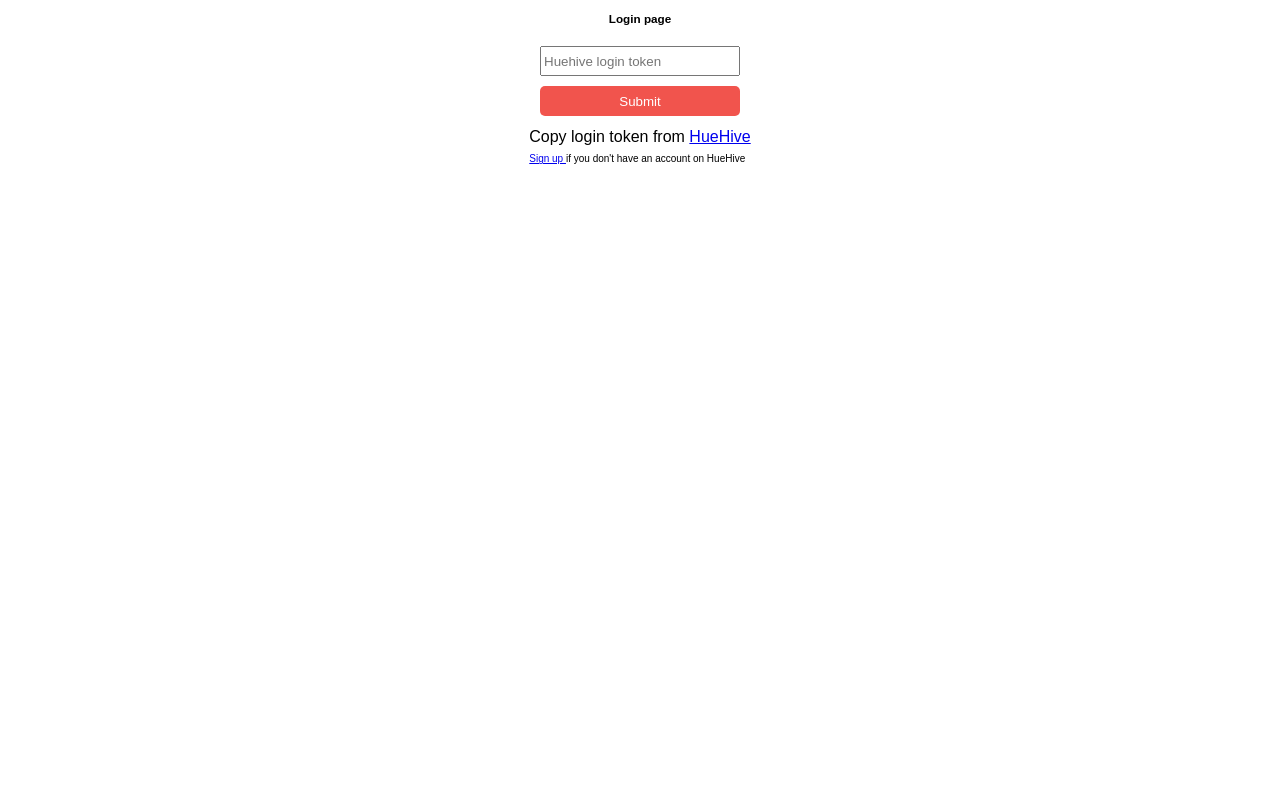
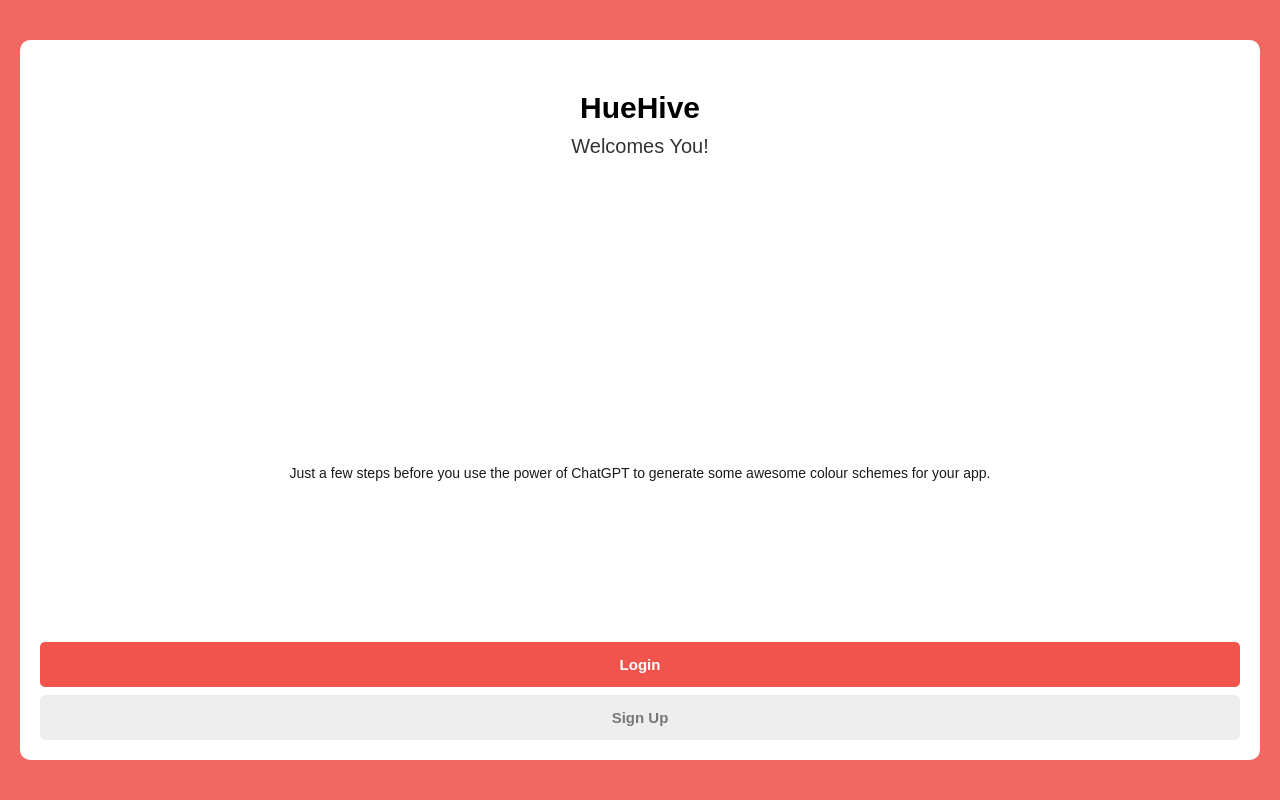
Before and after one commit to croma-app/huehive-figma-plugin, a React app: page / in a window 1280 px wide. Shown: the top 800 px of the page. Built offline with nearby package versions, Linux system fonts and the light colour scheme.

Commit message:
Tokenless login and improved login UI. (#4)
* Tokenless login and improved login UI.

* Addressing code review

```diff
--- a/package.json
+++ b/package.json
@@ -10,7 +10,8 @@
   },
   "dependencies": {
     "react": "^18.2.0",
-    "react-dom": "^18.2.0"
+    "react-dom": "^18.2.0",
+    "uuid": "^9.0.1"
   },
   "devDependencies": {
     "@figma/plugin-typings": "^1.50.0",
--- a/src/app/components/common/Header/index.css
+++ b/src/app/components/common/Header/index.css
@@ -7,7 +7,7 @@
   border-bottom: 1px solid #d9d9d9;
   margin: 0rem;
   padding: 0rem;
-  margin-bottom: .2rem;
+  margin-bottom: 0.2rem;
 }
 
 .header .header-name {
@@ -20,12 +20,12 @@
 .header .kebab > .avatar {
   border-radius: 100%;
   cursor: pointer;
-  margin: .3rem;
+  margin: 0.3rem;
 }
 
 .header .kebab {
   position: relative;
-  margin: .2rem;
+  margin: 0.2rem;
 }
 
 .header .kebab .dropdown {
--- a/src/app/components/pages/Login/index.css
+++ b/src/app/components/pages/Login/index.css
@@ -1,9 +1,98 @@
-.login-text {
-    font-size: 1.6rem;
-    margin: .2rem;
+.login-container {
+  position: relative;
+  height: 100%;
+  background-color: #eee;
+
+  & .background {
+    position: absolute;
+    width: 100%;
+  }
 }
-.sign-up-text {
-    font-size: 1rem;
-    margin: .2rem;
-    padding-top: .5rem;
+
+.login-outer {
+  position: absolute;
+  height: 100%;
+  width: 100%;
+  padding: 2em;
+  padding-top: 4rem;
+  padding-bottom: 4rem;
 }
+
+.login {
+  display: grid;
+  grid-template-columns: 1fr;
+  grid-template-rows: 2fr 3fr 8fr 8fr;
+
+  height: 100%;
+
+  padding: 2em;
+
+  background-color: white;
+  border-radius: 1em;
+
+  text-align: center;
+
+  & h1 {
+    margin-bottom: 0;
+    font-size: 3rem;
+    align-self: end;
+  }
+
+  & h2 {
+    margin-top: 0.5em;
+
+    font-size: 2rem;
+    font-weight: normal;
+    opacity: 0.8;
+  }
+
+  & .intro {
+    align-self: end;
+    font-size: 1.4rem;
+    font-weight: lighter;
+    opacity: 0.9;
+  }
+}
+
+.auth-buttons {
+  align-self: end;
+
+  & button {
+    height: 3em;
+    width: 100%;
+
+    font-size: 1.5rem;
+    font-weight: bold;
+  }
+
+  & .signup-button {
+    margin-top: 0.5em;
+
+    background: #eee;
+    color: #777;
+  }
+}
+
+.login-loading {
+  display: grid;
+  grid-template-columns: 1fr;
+  align-items: center;
+  justify-items: center;
+
+  height: 100%;
+
+  background-color: white;
+  border-radius: 1em;
+
+  & p {
+    font-size: 2rem;
+  }
+
+  & a {
+    font-size: 1.5rem;
+  }
+
+  & .error-message {
+    font-size: 1.5rem;
+  }
+}
--- a/src/app/components/pages/Login/index.tsx
+++ b/src/app/components/pages/Login/index.tsx
@@ -1,44 +1,91 @@
-import React, { useState } from 'react';
+import React, { useEffect, useState } from 'react';
+import { v4 as uuidv4 } from 'uuid';
 import { API_URL, PAGES } from '../../../utils/contants';
+
 import './index.css';
+import background from '../../../assets/loginBackground.svg';
+
 export interface LoginProps {
   setActivePage: React.Dispatch<React.SetStateAction<PAGES>>;
 }
+
+function generateRandomToken() {
+  return uuidv4();
+}
+
 const Login = function (props: LoginProps) {
   const {} = props;
   const [token, setToken] = useState('');
+  const [error, setError] = useState('');
+
+  useEffect(() => {
+    if (token) fetchUserInfo();
+  }, [token]);
+
+  const fetchUserInfo = () => {
+    const intervalId = setInterval(async () => {
+      try {
+        const res = await fetch(`${API_URL}users/temp_token_login?token=${token}`);
+
+        if (res.status == 200) {
+          clearInterval(intervalId);
+          const userInfo = await res.json();
+
+          parent.postMessage({ pluginMessage: { type: 'store-user-info', userInfo: JSON.stringify(userInfo) } }, '*');
+        } else if (res.status == 500) {
+          setError(res.statusText); //TODO Display more userfriendly error messages on login erros
+        }
+      } catch (error) {
+        setError(error.toString()); //TODO Display more userfriendly error messages on login errors
+      }
+    }, 1 * 1000);
+
+    setTimeout(() => {
+      clearInterval(intervalId); //Stop fetching data after 5 minutes of waiting
+      setToken(''); //Reset the token to bring back the login screen
+    }, 5 * 60 * 1000);
+  };
+
+  const onLoginButtonPress = () => {
+    const generatedToken = generateRandomToken();
+    window.open(`${API_URL}users/figma_token?token=${generatedToken}`);
+    setToken(generatedToken);
+  };
+
+  const onSignupButtonPress = () => {
+    window.open(`${API_URL}users/figma_token?intent=signup&token=${generateRandomToken()}`);
+  };
+
   return (
-    <div className="login">
-      <form
-        onSubmit={async (e) => {
-          e.preventDefault();
-          const res = await fetch(API_URL + 'users/temp_token_login?token=' + token);
-          const userInfo = await res.json();
-          parent.postMessage({ pluginMessage: { type: 'store-user-info', userInfo: JSON.stringify(userInfo) } }, '*');
-        }}
-      >
-        <h3>Login page</h3>
-        <input
-          value={token}
-          onChange={(e) => {
-            setToken(e.target.value);
-          }}
-          required
-          placeholder="Huehive login token"
-        />
-        <button type="submit">Submit </button>
-        <div >
-          <p className='login-text'>
-            Copy login token from{' '}
-            <a href="https://huehive.co/users/figma_token" target="_blank">
-              HueHive
+    <div className="login-container">
+      <img src={background} className="background" />
+      <div className="login-outer">
+        {token == '' ? (
+          <div className="login">
+            <h1>HueHive</h1>
+            <h2>Welcomes You!</h2>
+            <p className="intro">
+              Just a few steps before you use the power of ChatGPT to generate some awesome colour schemes for your app.
+            </p>
+            <div className="auth-buttons">
+              <button className="login-button" onClick={onLoginButtonPress}>
+                Login
+              </button>
+              <button className="signup-button" onClick={onSignupButtonPress}>
+                Sign Up
+              </button>
+            </div>
+          </div>
+        ) : (
+          <div className="login-loading">
+            <p>Waiting to login...</p>
+            <a href={`${API_URL}users/figma_token?token=${token}`} target="_blank">
+              Page didn't open? click here
             </a>
-          </p>
-          <p className='sign-up-text'>
-            <a href="https://huehive.co/users/sign_up" target="_blank">Sign up </a><span>if you don't have an account on HueHive</span>
-          </p>
-        </div>
-      </form>
+            <p className="error-message">{error}</p>
+          </div>
+        )}
+      </div>
     </div>
   );
 };
--- a/src/app/components/pages/MyPalettes/index.tsx
+++ b/src/app/components/pages/MyPalettes/index.tsx
@@ -54,7 +54,7 @@ const MyPalettes = function (props: MyPalettesProps) {
                     })}
                   </div>
                   <div className="palette__details ">
-                    <p className='palette__name'> {palette.name}</p>
+                    <p className="palette__name"> {palette.name}</p>
                     <button
                       className="add-to-figma"
                       onClick={(e) => {
--- a/src/app/styles/ui.css
+++ b/src/app/styles/ui.css
@@ -1,17 +1,13 @@
+* {
+  box-sizing: border-box;
+}
+
 html {
   font: 10px sans-serif;
 }
 body {
   box-sizing: border-box;
   margin: 0px;
-}
-
-.login > form {
-  display: flex;
-  flex-direction: column;
-  gap: 10px;
-  justify-content: center;
-  align-items: center;
 }
 
 button {
@@ -28,6 +24,10 @@ input {
   height: 30px;
 }
 
+#react-page {
+  height: 100%;
+}
+
 .text-white {
   color: white;
 }
```
Also changed, not shown: src/app/utils/contants.ts (+4 -4 lines), src/app/assets/loginBackground.svg (added), src/app/components/pages/MyPalettes/index.css (line endings or trailing spaces), src/app/utils/helpers.ts (indentation only).
